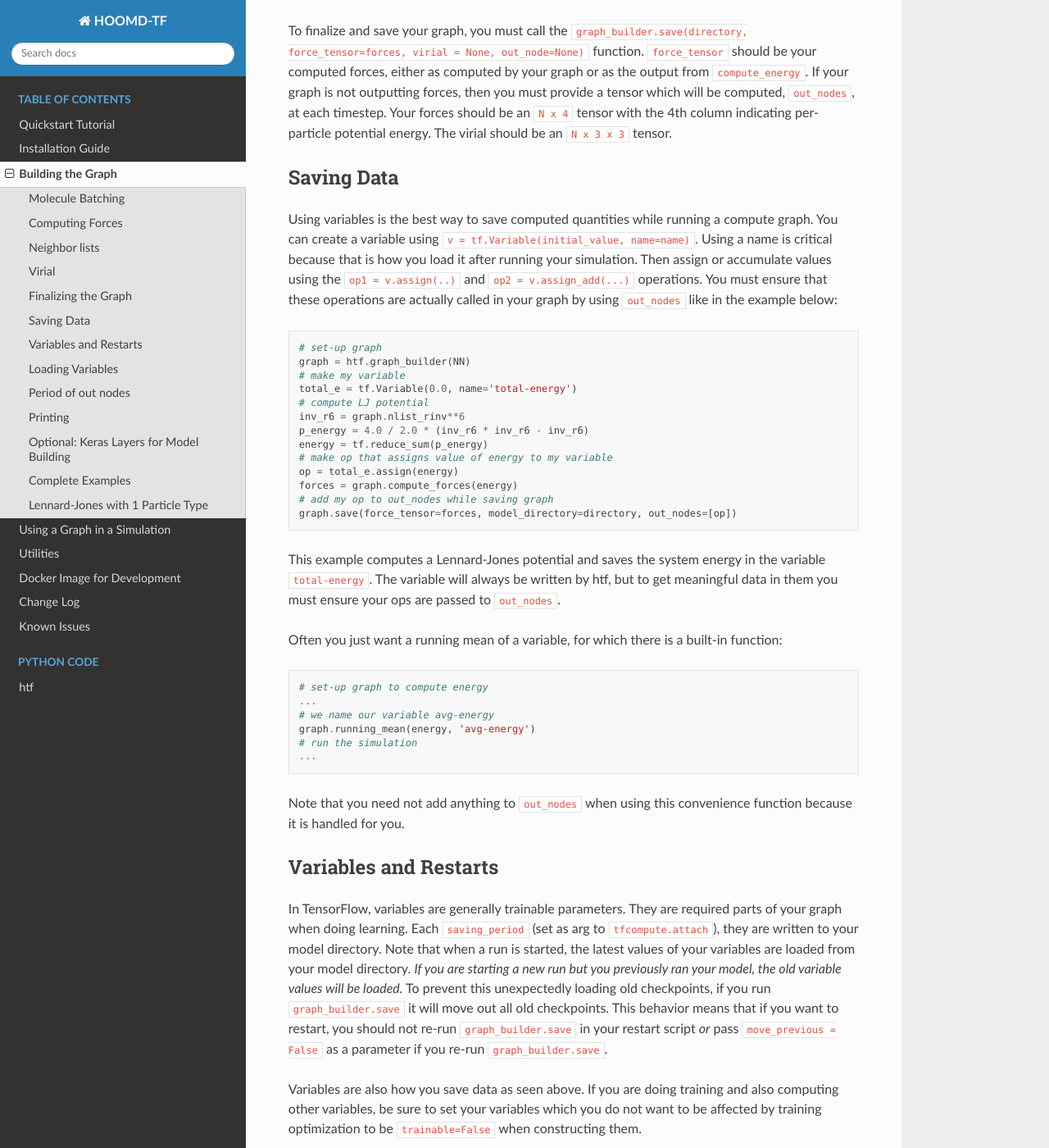
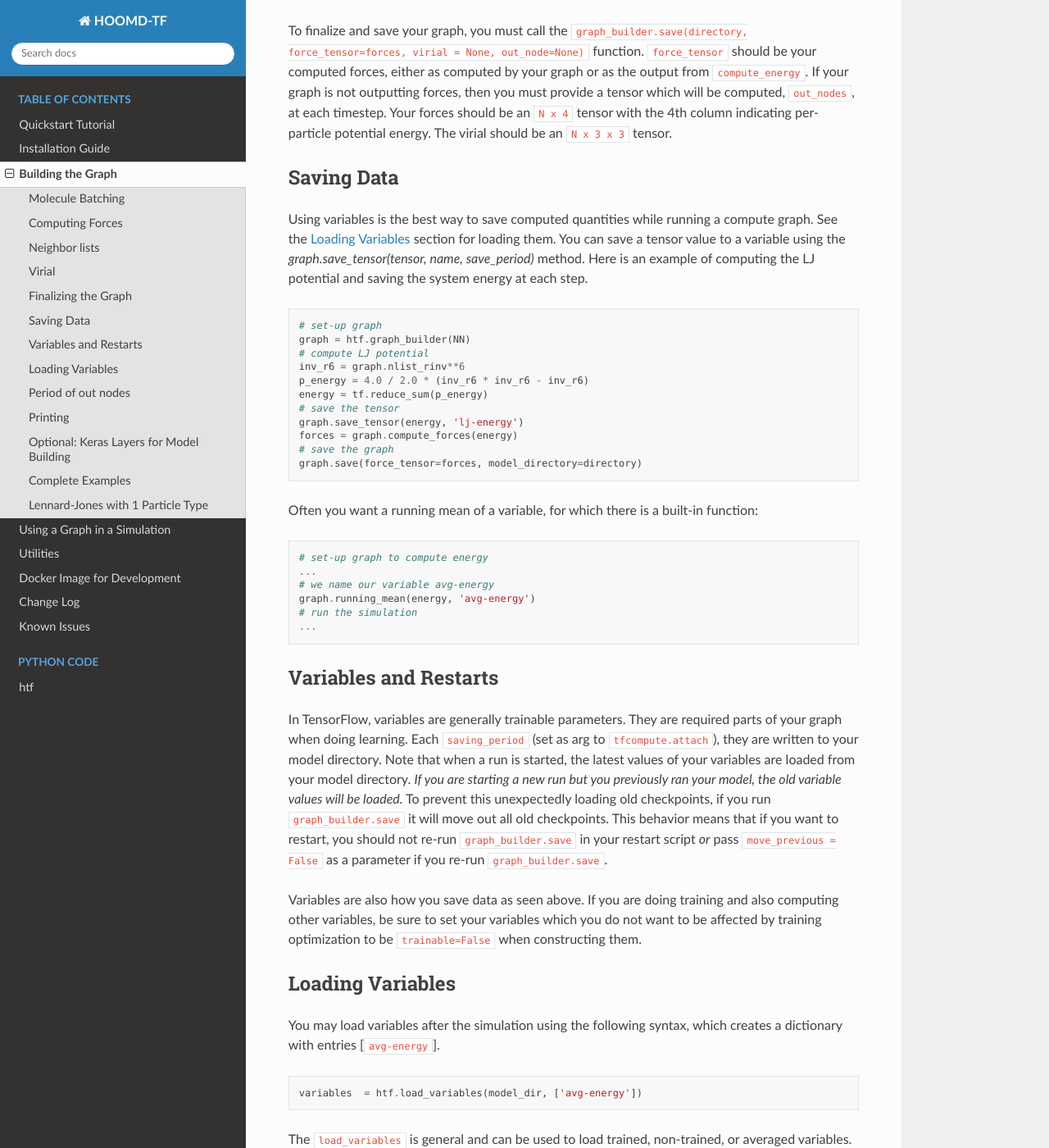
Before and after one commit to ur-whitelab/hoomd-tf, a Sphinx documentation site: the page built from sphinx-docs/source/building_the_graph.rst, in a window 1280 px wide and 1400 px high, scrolled down 2151 px. Shown: the whole window at 82% size. Built offline with Sphinx 7.4.7 and the Read the Docs theme 2.0.0, drawn with Linux system fonts in a browser that asks for light colours.

Commit message:
Created helper function for saving variables

```diff
--- a/sphinx-docs/source/building_the_graph.rst
+++ b/sphinx-docs/source/building_the_graph.rst
@@ -140,36 +140,27 @@
 -----------
 
 Using variables is the best way to save computed quantities while
-running a compute graph. You can create a variable using
-``v = tf.Variable(initial_value, name=name)``. Using a name is critical
-because that is how you load it after running your simulation. Then
-assign or accumulate values using the ``op1 = v.assign(..)`` and
-``op2 = v.assign_add(...)`` operations. You must ensure that these
-operations are actually called in your graph by using ``out_nodes`` like
-in the example below:
+running a compute graph. See the :ref:`loading_variables` section for
+loading them. You can save a tensor value to a variable using the
+`graph.save_tensor(tensor, name, save_period)` method. Here is an
+example of computing the LJ potential and saving the system energy at
+each step.
 
 .. code:: python
 
     # set-up graph
     graph = htf.graph_builder(NN)
-    # make my variable
-    total_e = tf.Variable(0.0, name='total-energy')
     # compute LJ potential
     inv_r6 = graph.nlist_rinv**6
     p_energy = 4.0 / 2.0 * (inv_r6 * inv_r6 - inv_r6)
     energy = tf.reduce_sum(p_energy)
-    # make op that assigns value of energy to my variable
-    op = total_e.assign(energy)
+    # save the tensor
+    graph.save_tensor(energy, 'lj-energy')
     forces = graph.compute_forces(energy)
-    # add my op to out_nodes while saving graph
-    graph.save(force_tensor=forces, model_directory=directory, out_nodes=[op])
+    # save the graph
+    graph.save(force_tensor=forces, model_directory=directory)
 
-This example computes a Lennard-Jones potential and saves the system
-energy in the variable ``total-energy``. The variable will always be
-written by htf, but to get meaningful data in them you must ensure your
-ops are passed to ``out_nodes``.
-
-Often you just want a running mean of a variable, for which there is a
+Often you want a running mean of a variable, for which there is a
 built-in function:
 
 .. code:: python
@@ -180,9 +171,6 @@
     graph.running_mean(energy, 'avg-energy')
     # run the simulation
     ...
-
-Note that you need not add anything to ``out_nodes`` when using this
-convenience function because it is handled for you.
 
 .. _variables_and_restarts:
 
```
Also changed, not shown: 3 other files.
